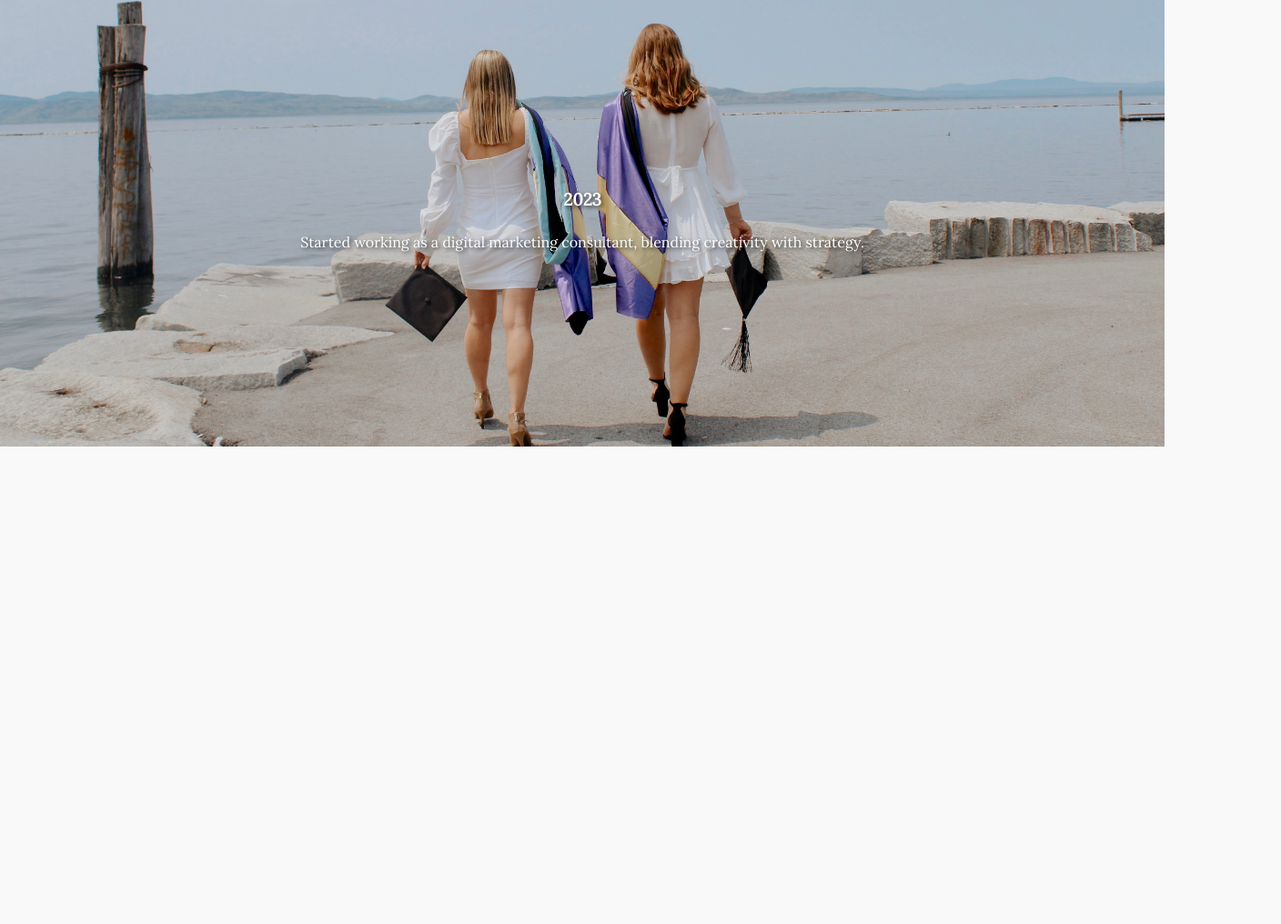
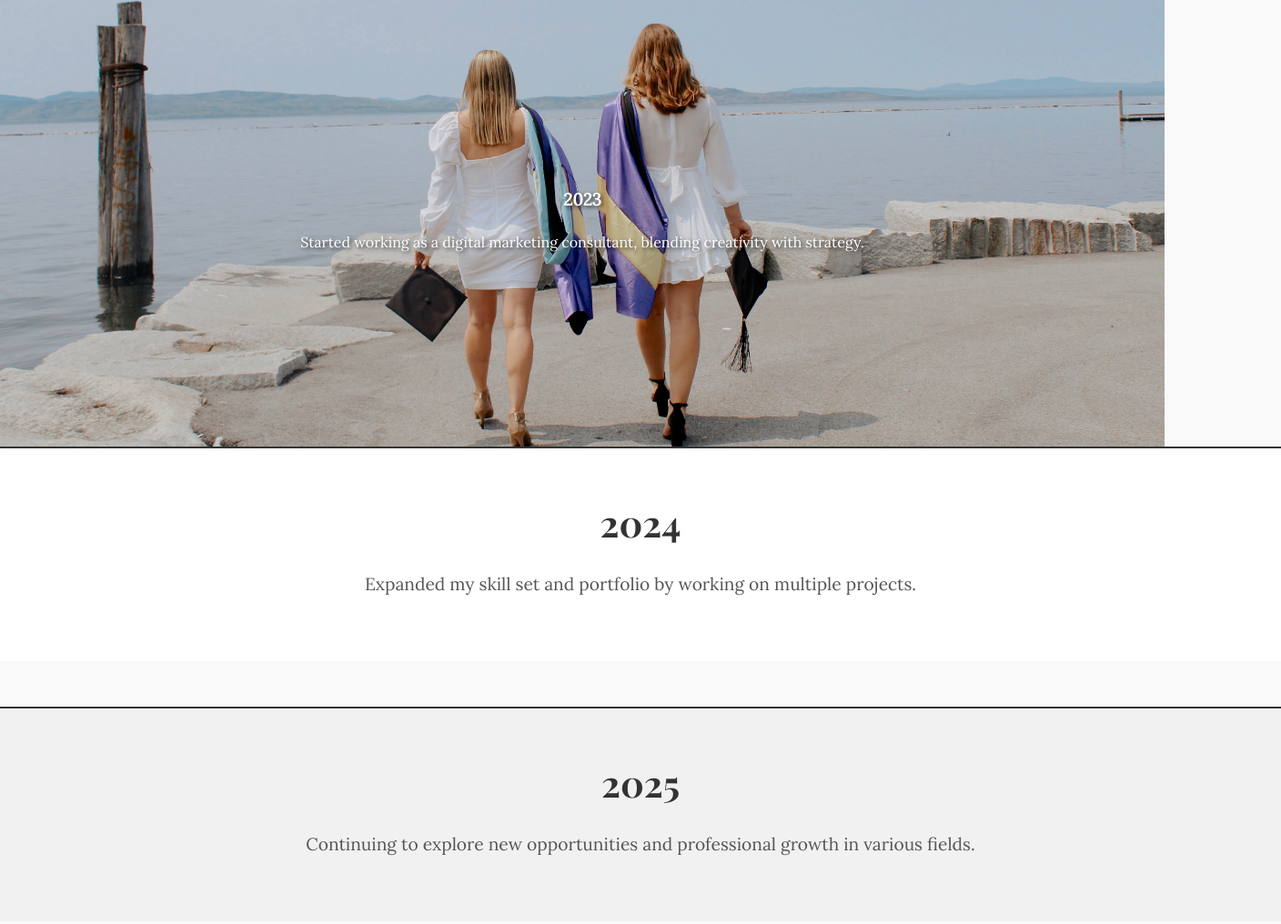
Before and after one commit to bishophannah/bishophannah.github.io, a plain HTML site: page index.html in a window 1280 px wide. Shown: the part 1809-2825 px from the top of the page at 91% size, 1408 px wide, since content can reach past the window. Before the commit the page ends 2300 px from the top, so only its background shows below. Drawn offline with nearby package versions, Linux system fonts and the light colour scheme.

Commit message:
Update index.html

```diff
--- a/index.html
+++ b/index.html
@@ -190,7 +190,7 @@
         </div>
     </nav>
 
-    <!-- Header Section with the Mountain Photo -->
+    <!-- Header Section -->
     <div class="header-container">
         <div>
             <h1>Welcome to My Journey</h1>
@@ -198,7 +198,7 @@
         </div>
     </div>
 
-    <!-- Timeline Section 2018 (with high school photo as background) -->
+    <!-- Timeline Section 2018 -->
     <div class="timeline-section-2018">
         <div>
             <h3>2018</h3>
@@ -206,7 +206,7 @@
         </div>
     </div>
 
-    <!-- Timeline Section 2022 (with graduation photo as background) -->
+    <!-- Timeline Section 2022 -->
     <div class="timeline-section-2022">
         <div>
             <h3>2022</h3>
@@ -214,12 +214,24 @@
         </div>
     </div>
 
-    <!-- Timeline Section 2023 (with graduation2 photo as background) -->
+    <!-- Timeline Section 2023 -->
     <div class="timeline-section-2023">
         <div>
             <h3>2023</h3>
             <p>Started working as a digital marketing consultant, blending creativity with strategy.</p>
         </div>
     </div>
+
+    <!-- Timeline Section 2024 -->
+    <div class="timeline-section">
+        <h3>2024</h3>
+        <p>Expanded my skill set and portfolio by working on multiple projects.</p>
+    </div>
+
+    <!-- Timeline Section 2025 -->
+    <div class="timeline-section">
+        <h3>2025</h3>
+        <p>Continuing to explore new opportunities and professional growth in various fields.</p>
+    </div>
 </body>
 </html>
```
